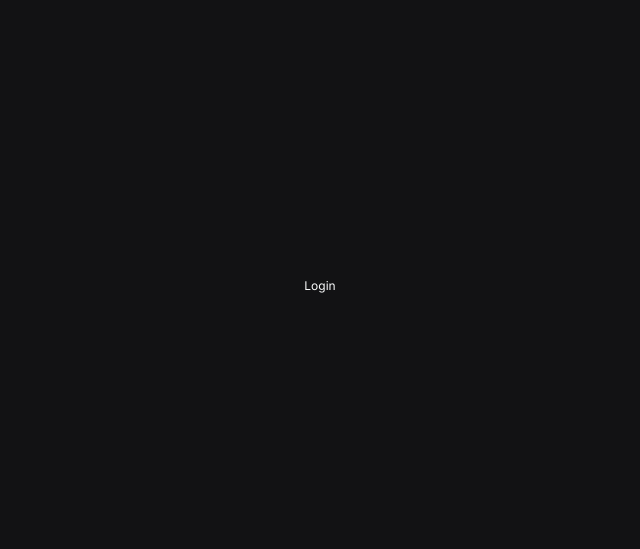
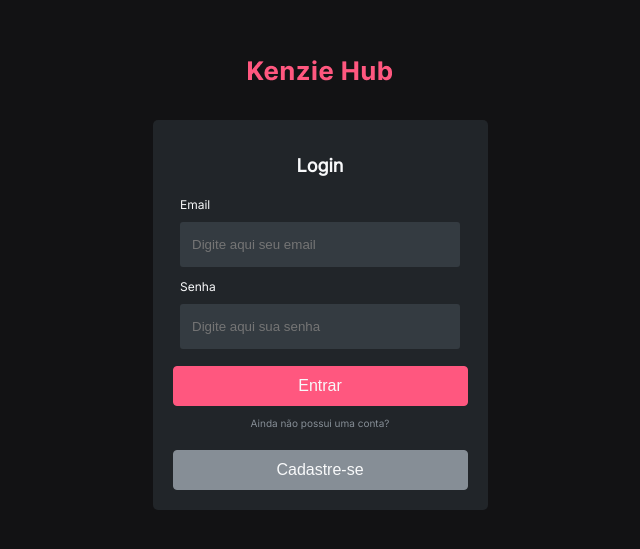
Before and after one commit to lufelipe12/react-kenzie-hub-lufelipe12, a React (Create React App) app: page /login in a window 1280 px wide. Shown: the part 115-664 px from the top of the page, without its empty margins (320-960 px from the left). Built offline with nearby package versions, Linux system fonts and the light colour scheme.

Commit message:
Feature: add login page with api

```diff
--- a/src/App.js
+++ b/src/App.js
@@ -1,10 +1,24 @@
 import GlobalStyles from "./GlobalStyles";
 import "./App.css";
 import Routes from "./Routes";
+import "react-toastify/dist/ReactToastify.css";
+import { ToastContainer } from "react-toastify";
 
 function App() {
   return (
     <div className="App">
+      <ToastContainer
+        position="top-right"
+        autoClose={5000}
+        hideProgressBar={false}
+        newestOnTop={false}
+        closeOnClick
+        rtl={false}
+        pauseOnFocusLoss
+        draggable
+        pauseOnHover
+      />
+      <ToastContainer />
       <GlobalStyles />
       <Routes />
     </div>
--- a/src/Pages/Login/index.jsx
+++ b/src/Pages/Login/index.jsx
@@ -0,0 +1,63 @@
+import Input from "../../Components/Input";
+import Button from "../../Components/Button";
+import logo from "../../assets/logo.png";
+import { Container, StyledForm } from "./styles";
+import { useHistory } from "react-router-dom";
+import { useForm } from "react-hook-form";
+import api from "../../Services/api";
+import { toast } from "react-toastify";
+
+const Login = () => {
+  const history = useHistory();
+
+  const {
+    register,
+    handleSubmit,
+    formState: { errors },
+  } = useForm();
+
+  const onSubmit = (data) => {
+    api
+      .post("/sessions", data)
+      .then((response) => {
+        toast.success("Bem vindo!");
+        history.push("/dashboard");
+        localStorage.setItem("@kenzieHub:token", response.data.token);
+      })
+      .catch((err) => {
+        toast.error("Email ou senha inválidos");
+        console.log(err);
+      });
+  };
+
+  return (
+    <Container>
+      <img src={logo} alt="logo-kenzie" />
+      <StyledForm onSubmit={handleSubmit(onSubmit)}>
+        <h2>Login</h2>
+        <Input
+          register={register}
+          name="email"
+          placeholder="Digite aqui seu email"
+          label="Email"
+        />
+        <span>{errors.email?.message}</span>
+        <Input
+          register={register}
+          name="password"
+          placeholder="Digite aqui sua senha"
+          label="Senha"
+          type="password"
+        />
+        <span>{errors.password?.message}</span>
+        <Button type="submit">Entrar</Button>
+        <p>Ainda não possui uma conta?</p>
+        <Button register onClick={() => history.push("/register")}>
+          Cadastre-se
+        </Button>
+      </StyledForm>
+    </Container>
+  );
+};
+
+export default Login;
--- a/src/Pages/Register/styles.js
+++ b/src/Pages/Login/styles.js
@@ -1,7 +1,7 @@
 import styled from "styled-components";
 
 export const Container = styled.div`
-  height: 650px;
+  height: 450px;
   display: flex;
   flex-direction: column;
   justify-content: space-between;
@@ -10,8 +10,8 @@ export const Container = styled.div`
 
 export const StyledForm = styled.form`
   width: 295px;
-  min-height: 580px;
-  max-height: 600px;
+  min-height: 350px;
+  max-height: 400px;
   padding: 20px;
   background-color: var(--grey-3);
   display: flex;
@@ -33,8 +33,6 @@ export const StyledForm = styled.form`
   }
 
   button {
-    background-color: var(--primary-dark);
-    border-color: var(--primary-dark);
-    margin-top: 5px;
+    margin-top: 10px;
   }
 `;
--- a/src/Pages/Register/index.jsx
+++ b/src/Pages/Register/index.jsx
@@ -5,6 +5,8 @@ import { useHistory } from "react-router-dom";
 import { useForm } from "react-hook-form";
 import * as yup from "yup";
 import { yupResolver } from "@hookform/resolvers/yup";
+import api from "../../Services/api";
+import { toast } from "react-toastify";
 
 const Register = () => {
   const history = useHistory();
@@ -12,6 +14,9 @@ const Register = () => {
   const schema = yup.object().shape({
     name: yup.string().required("Digite um nome"),
     email: yup.string().email("email inválido").required("Digite um email"),
+    course_module: yup.string().required("Digite um módulo"),
+    bio: yup.string().required("Digite uma frase"),
+    contact: yup.string().required("Digite um contato"),
     password: yup
       .string()
       .required("Digite uma senha")
@@ -20,7 +25,6 @@ const Register = () => {
       .string()
       .oneOf([yup.ref("password"), null], "Confirmação inválida")
       .required("Confirme a senha"),
-    module: yup.string().required("Digite um módulo"),
   });
 
   const {
@@ -30,7 +34,18 @@ const Register = () => {
   } = useForm({ resolver: yupResolver(schema) });
 
   const onSubmit = (data) => {
-    console.log(data);
+    delete data.confirm_password;
+    api
+      .post("/users", data)
+      .then((response) => {
+        console.log(response);
+        toast.success("Cadastro realizado com sucesso, faça seu login!");
+        history.push("/login");
+      })
+      .catch((err) => {
+        toast.error("Email inválido");
+        console.log(err);
+      });
   };
 
   return (
@@ -54,6 +69,27 @@ const Register = () => {
         <span>{errors.email?.message}</span>
         <Input
           register={register}
+          name="course_module"
+          placeholder="Digite aqui seu módulo"
+          label="Módulo"
+        />
+        <span>{errors.course_module?.message}</span>
+        <Input
+          register={register}
+          name="bio"
+          placeholder="Uma frase"
+          label="Uma frase que te define"
+        />
+        <span>{errors.bio?.message}</span>
+        <Input
+          register={register}
+          name="contact"
+          placeholder="Digite um contato qualquer"
+          label="Contato"
+        />
+        <span>{errors.contact?.message}</span>
+        <Input
+          register={register}
           name="password"
           placeholder="Digite aqui sua senha"
           label="Senha"
@@ -68,13 +104,6 @@ const Register = () => {
           type="password"
         />
         <span>{errors.confirm_password?.message}</span>
-        <Input
-          register={register}
-          name="module"
-          placeholder="Digite aqui seu módulo"
-          label="Módulo"
-        />
-        <span>{errors.module?.message}</span>
         <Button type="submit">Cadastrar</Button>
       </StyledForm>
     </Container>
--- a/src/Routes/index.jsx
+++ b/src/Routes/index.jsx
@@ -1,6 +1,7 @@
 import { Switch, Route } from "react-router-dom";
 import Home from "../Pages/Home";
 import Register from "../Pages/Register";
+import Login from "../Pages/Login";
 import { AnimatePresence } from "framer-motion";
 
 const Routes = () => {
@@ -13,7 +14,9 @@ const Routes = () => {
         <Route path="/register">
           <Register />
         </Route>
-        <Route path="/login">Login</Route>
+        <Route path="/login">
+          <Login />
+        </Route>
         <Route path="/dashboard">Dashboard</Route>
       </Switch>
     </AnimatePresence>
```
